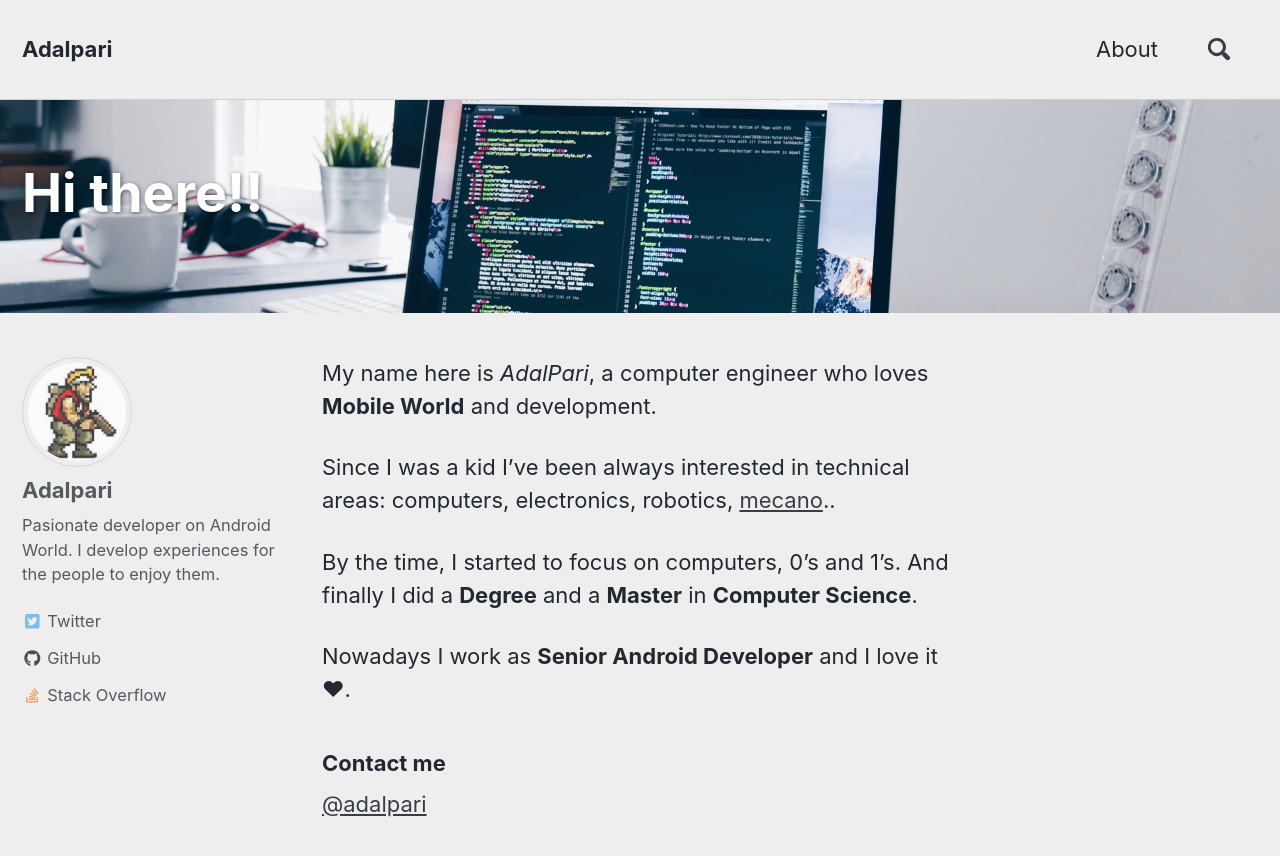
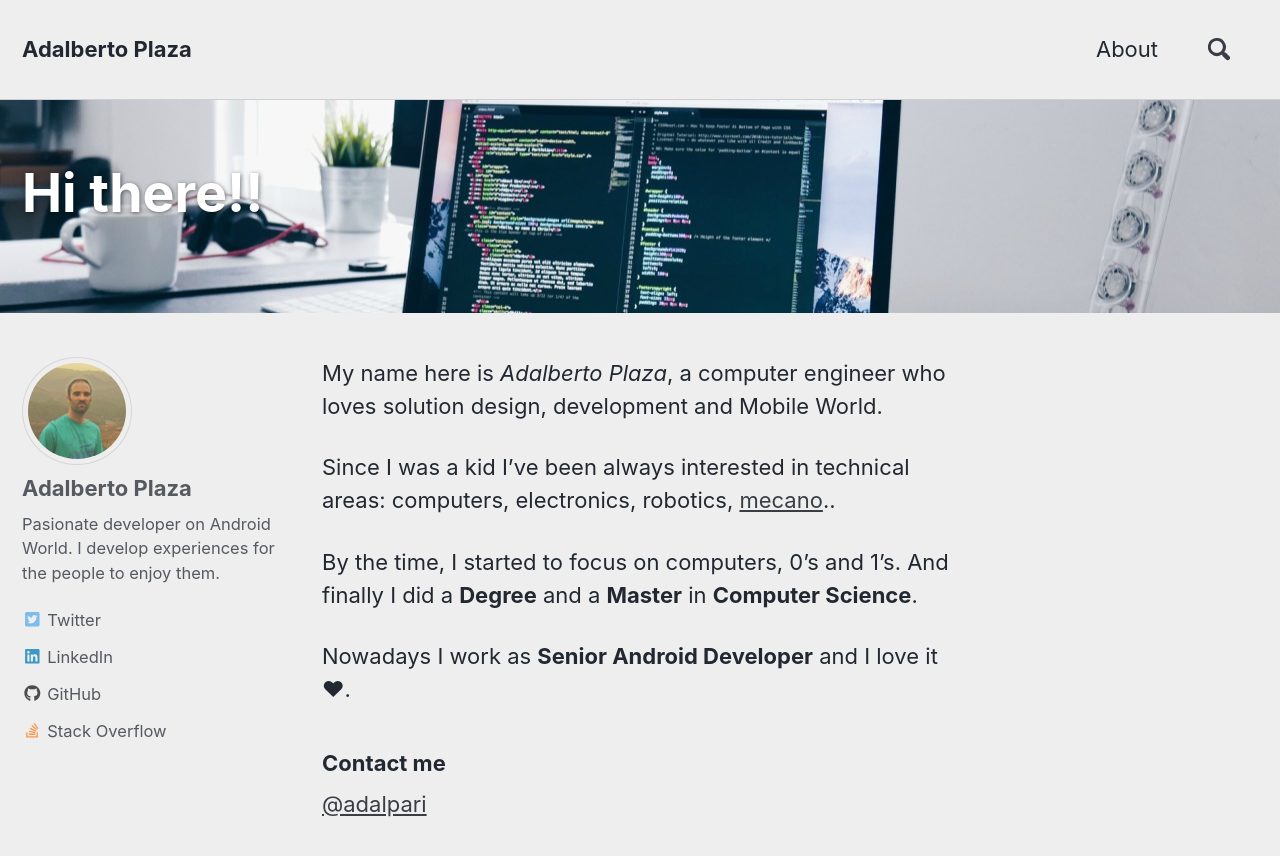
Before and after one commit to adalpari/adalpari.github.io, a Jekyll site: the page built from _pages/about.md, in a window 1280 px wide and 900 px high. Shown: the top 856 px of the window. Built offline with Jekyll 4.4.1, drawn with Linux system fonts in a browser that asks for light colours; nearby versions of some CDN libraries; a script bundle is joined from its source files by our own code; comment, search, counter and statistics services are not loaded; some of the changed text lies outside the part shown.

Commit message:
changing personal info, resizing images

```diff
--- a/_config.yml
+++ b/_config.yml
@@ -16,10 +16,10 @@ minimal_mistakes_skin    :  "air" #, "default", "aqua", "contrast", "dark", "dir
 
 # Site Settings
 locale                   : "en-US"
-title                    : "Adalpari"
+title                    : "Adalberto Plaza"
 title_separator          : "-"
-name                     : "Adalpari"
-description              : "Personal page"
+name                     : "Adalberto Plaza"
+description              : "Adalberto's developing webpage"
 url                      : "https://adalpari.github.io"
 baseurl                  : # the subpath of your site, e.g. "/blog"
 repository               : "adalpari/adalpari.github.io"
@@ -97,7 +97,7 @@ analytics:
 
 # Site Author
 author:
-  name             : "Adalpari"
+  name             : "Adalberto Plaza"
   avatar           : "assets/images/avatar.jpg"
   bio              : "Pasionate developer on Android World. I develop experiences for the people to enjoy them."
   location         :
@@ -116,7 +116,7 @@ author:
   keybase          :
   instagram        :
   lastfm           :
-  linkedin         : # "john-doe-12345678" (the last part of your profile url, e.g. https://www.linkedin.com/in/john-doe-12345678)
+  linkedin         : "adalbertoplaza"
   pinterest        :
   soundcloud       :
   stackoverflow    : "1820599/adalpari"
--- a/_pages/about.md
+++ b/_pages/about.md
@@ -5,7 +5,7 @@ header:
   overlay_image: /assets/images/desk.jpg
 ---
 
-My name here is _AdalPari_, a computer engineer who loves __Mobile World__ and development.
+My name here is _Adalberto Plaza_, a computer engineer who loves solution design, development and Mobile World.
 
 Since I was a kid I've been always interested in technical areas: computers, electronics, robotics, [mecano](http://www.meccano.com/)..
 
```
Also changed, not shown: assets/images/avatar.jpg, assets/images/code_snap.png (added), assets/images/desk.jpg, 10 other files.
